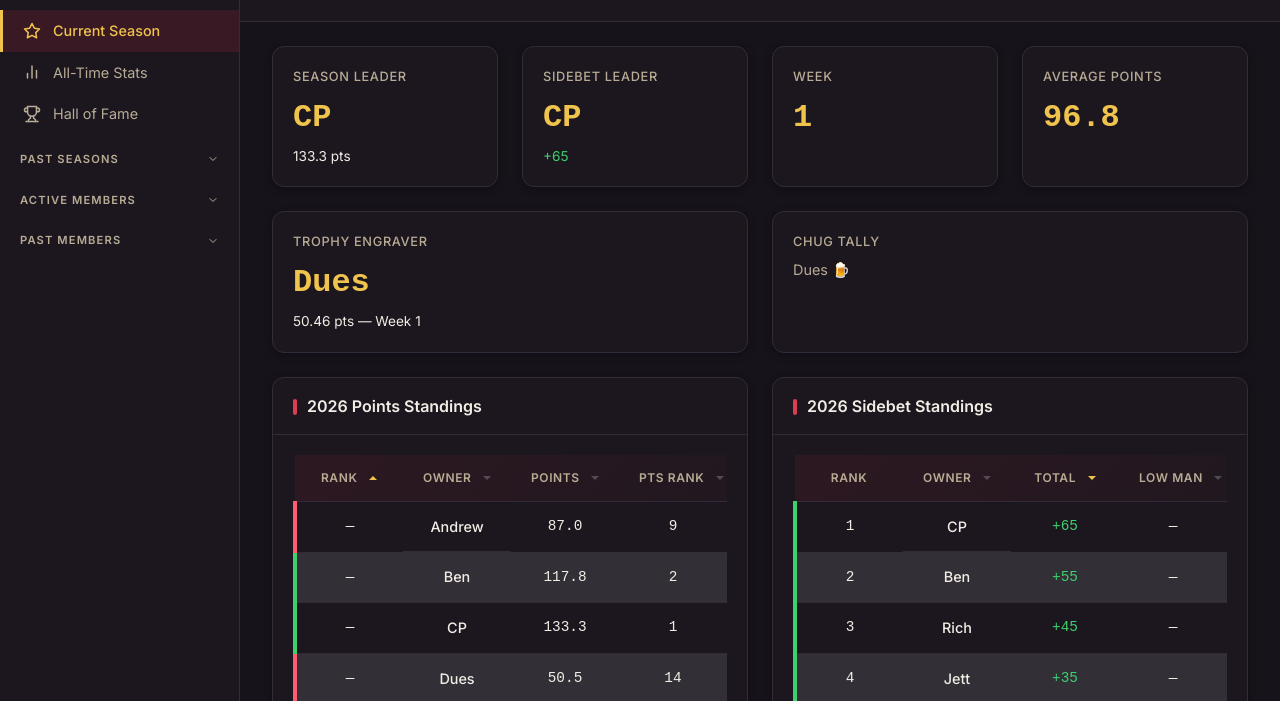
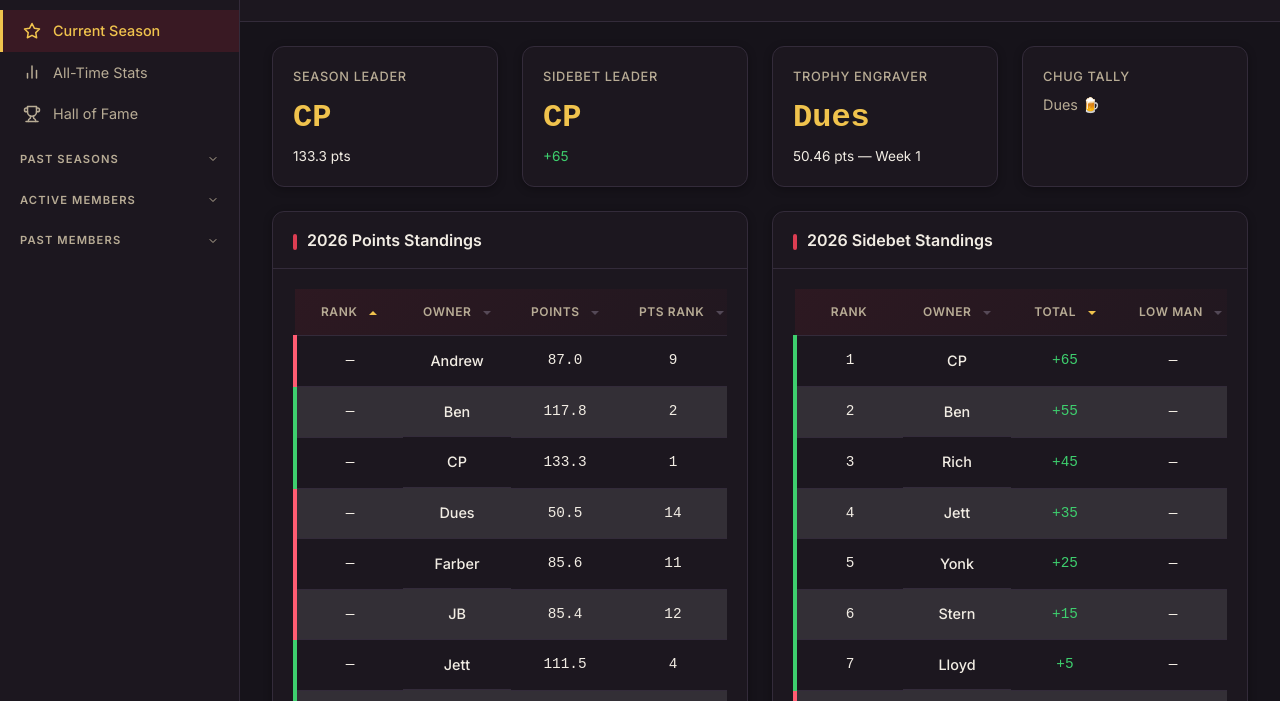
Before and after one commit to adennis4/warrior-poets, a website: page index.html in a window 1280 px wide. Shown: the part 95-796 px from the top of the page. Drawn offline with nearby package versions, Linux system fonts and the light colour scheme.

Commit message:
Replace Week and Average Points cards with the two season award cards
Trophy Engraver and Chug Tally now sit in the same 2x2 stats grid as
Season Leader and Sidebet Leader instead of a separate row below.

Co-Authored-By: Claude Sonnet 5 <noreply@anthropic.com>

```diff
--- a/index.html
+++ b/index.html
@@ -30,18 +30,6 @@
             <div class="stat-value" id="sidebetLeader">—</div>
             <div class="stat-change" id="sidebetLeaderTotal"></div>
           </div>
-          <div class="stat-card">
-            <div class="stat-label">Week</div>
-            <div class="stat-value" id="weeksCompleted">—</div>
-          </div>
-          <div class="stat-card">
-            <div class="stat-label">Average Points</div>
-            <div class="stat-value" id="avgPoints">—</div>
-          </div>
-        </div>
-
-        <!-- Season Awards -->
-        <div class="grid-2" style="margin-bottom: 24px;">
           <div class="stat-card">
             <div class="stat-label">Trophy Engraver</div>
             <div class="stat-value" id="trophyEngraverName">—</div>
@@ -156,8 +144,6 @@
     document.getElementById('sidebetLeaderTotal').textContent = hasData ? WP.formatDelta(topSidebet?.total, 0) : '—';
     document.getElementById('sidebetLeaderTotal').className = 'stat-change ' + (hasData ? WP.getValueClass(topSidebet?.total) : '');
 
-    document.getElementById('weeksCompleted').textContent = weeksCompleted || '—';
-
     // Trophy Engraver - whoever holds the season's lowest single-week score so far
     let trophyEngraver = null;
     Object.entries(season2026.weeklyPoints).forEach(([name, weeks]) => {
@@ -182,11 +168,6 @@
     document.getElementById('chugTallyCard').innerHTML = chugTally.length
       ? chugTally.map(m => `<div class="chug-tally-entry">${m.name} ${'🍺'.repeat(m.count)}</div>`).join('')
       : '<div class="chug-tally-entry">—</div>';
-
-    // Average points per team
-    const totalPointsSum = standingsData.reduce((sum, m) => sum + (m.totalPoints || 0), 0);
-    const avgPoints = hasData ? totalPointsSum / standingsData.length : null;
-    document.getElementById('avgPoints').textContent = hasData ? WP.formatNumber(avgPoints, 1) : '—';
 
     // Create Points Standings Table - rank by points
     const pointsSorted = [...standingsData].sort((a, b) => (b.totalPoints || 0) - (a.totalPoints || 0));
```
